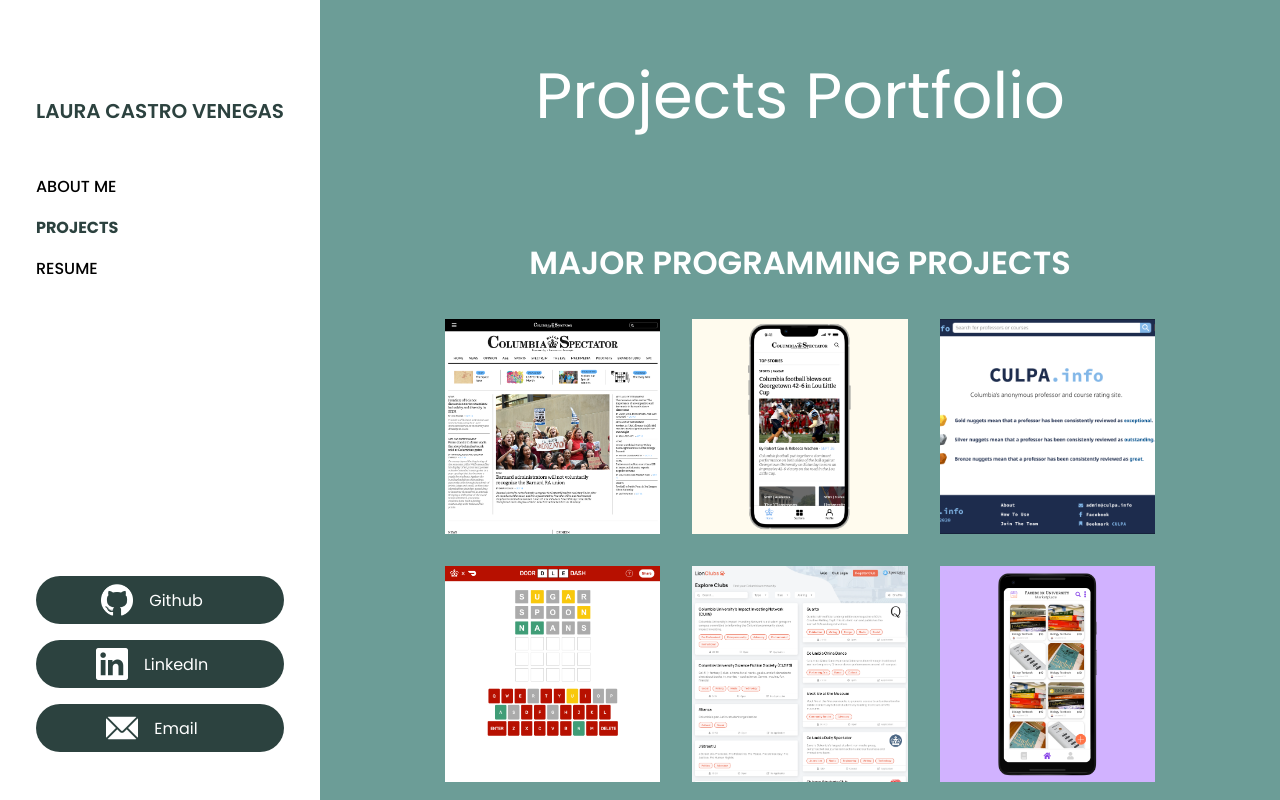
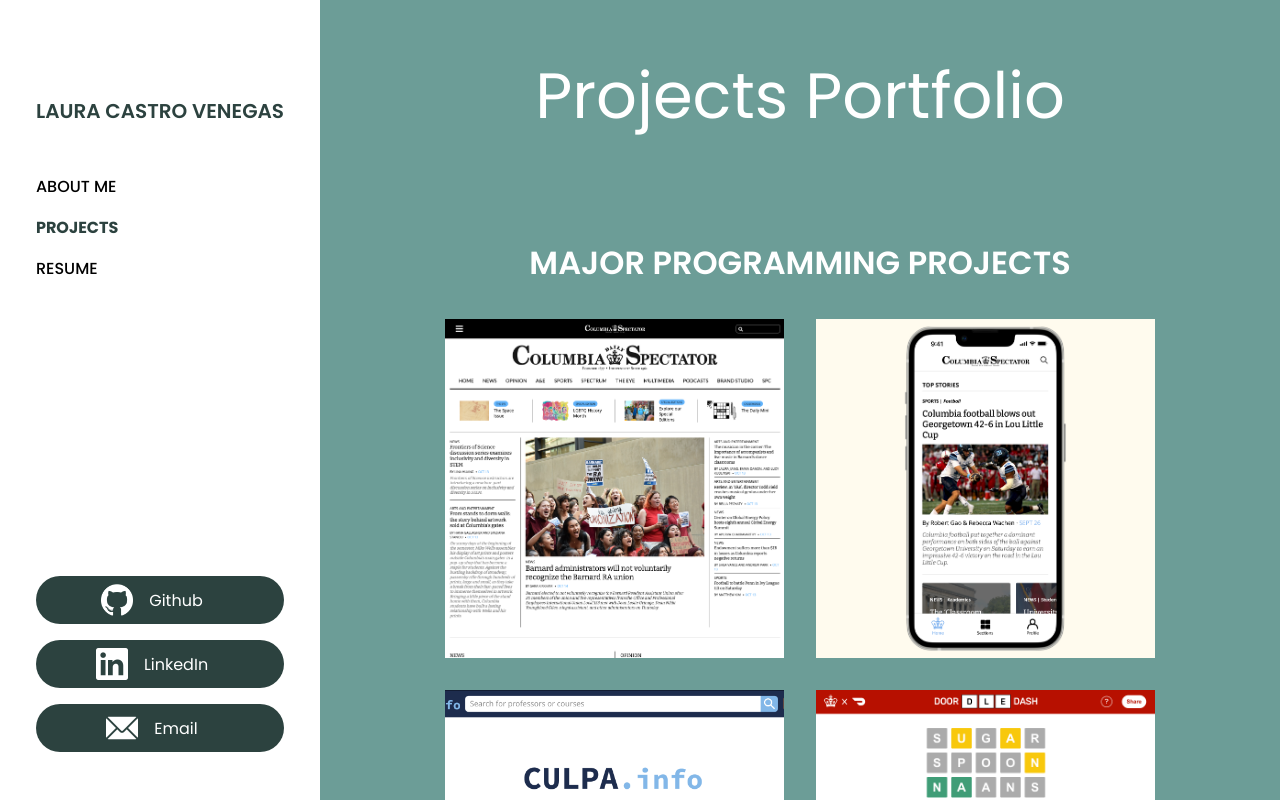
Before and after one commit to lauracastrovenegas/lauracastrovenegas, a React (Create React App) app: page /projects in a window 1280 px wide. Shown: the top 800 px of the page. Built offline with nearby package versions, Linux system fonts and the light colour scheme; the HTML template or start-up script is replaced by a standard one.

Commit message:
Update AllProjects.js

```diff
--- a/src/components/AllProjects.js
+++ b/src/components/AllProjects.js
@@ -7,7 +7,7 @@
 
 const ProjectsContainer = styled.div`
     display: grid;
-    grid-template-columns: repeat(3,1fr);
+    grid-template-columns: repeat(2,1fr);
     width: 80%;
     grid-auto-rows: 1fr;
     margin: 1rem auto;
@@ -42,7 +42,7 @@
                 <>
                     <TitleText>{project_group.title}</TitleText>
                     <ProjectsContainer>
-                        {project_group.title === "Other Projects" ?
+                        {project_group.title === "Other Programming Projects" ?
                             project_group.projects.map(project => (
                                 <ProjectCard2 project={project} />
                             )) :
```
